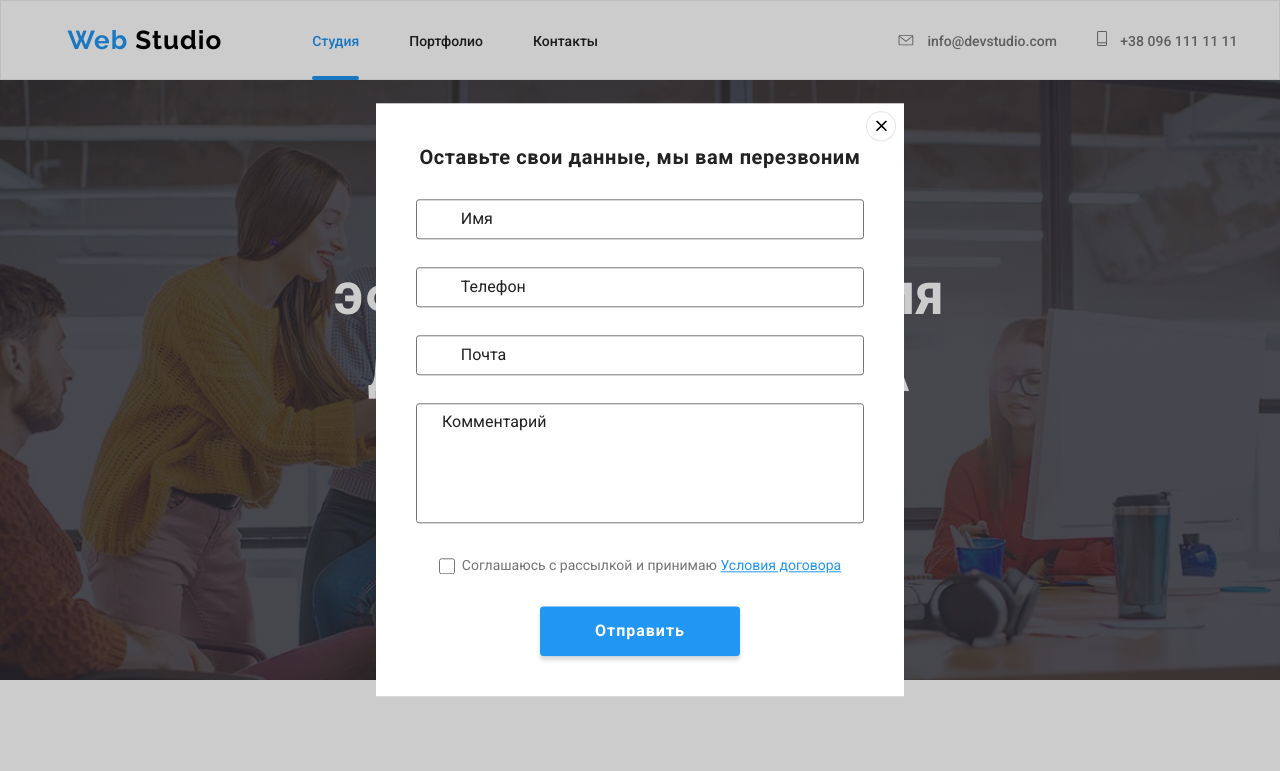
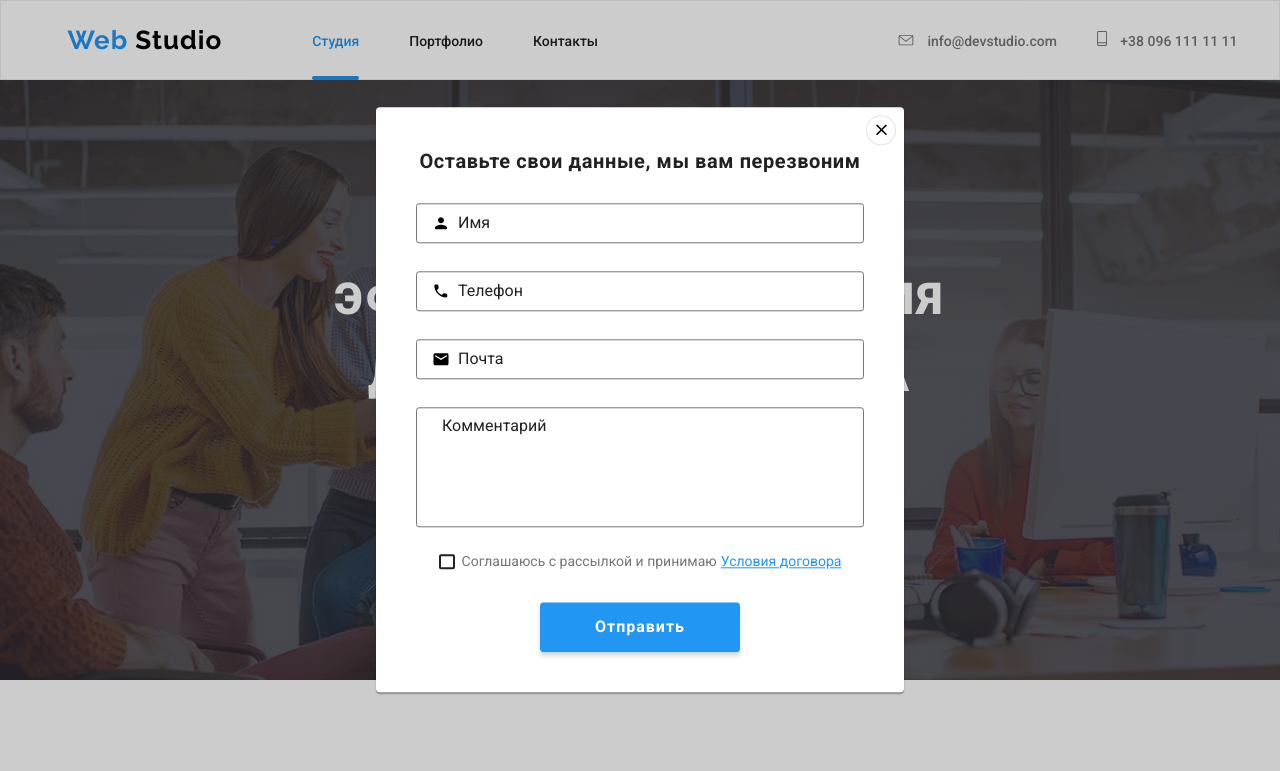
Before and after one commit to Tetiana2019/goit-markup-hw-06, a plain HTML site: page index.html in a window 1280 px wide. Both pictures are taken after a click on the button "Заказать услугу". Shown: the top 771 px of the page. Drawn offline with nearby package versions, Linux system fonts and the light colour scheme.

Commit message:
modal done

```diff
--- a/css/style.css
+++ b/css/style.css
@@ -6,7 +6,6 @@
   top: 0;
   padding-top: 25px;
   padding-left: 25px;
-  /* position: fixed; */
   width: 100%;
 }
 .header-nav {
@@ -558,6 +557,10 @@ footer {
   top: 50%;
   left: 50%;
   padding: 40px;
+  background: var(--primary-bg-color);
+  box-shadow: 0px 2px 1px rgba(0, 0, 0, 0.2), 0px 1px 1px rgba(0, 0, 0, 0.14),
+    0px 1px 3px rgba(0, 0, 0, 0.12);
+  border-radius: 4px;
   transform: translate(-50%, -50%);
   transition: all 200ms var(--timing-function);
 }
@@ -571,8 +574,10 @@ footer {
   color: var(--secondary-text-color);
 }
 .form-field {
-  margin-bottom: 20px;
   position: relative;
+}
+.form-field:not(:last-child) {
+  margin-bottom: 28px;
 }
 .modal-input {
   width: 100%;
@@ -580,31 +585,14 @@ footer {
   margin: 0;
   border-radius: 3px;
   border: 1px solid var(--primary-text-color);
-  padding: 11px 16px;
+  padding: 11px 42px;
   cursor: pointer;
-}
-.form-field {
-  margin-bottom: 28px;
 }
 .form-label {
   position: absolute;
   top: 50%;
-  left: 10%;
+  left: 42px;
   transform: translateY(-50%);
-}
-.modal-input:focus {
-  border: 1px solid red;
-}
-.modal-input:focus + .form-label {
-  color: red;
-  transform: translate(-25px, -40px);
-  font-size: 12px;
-  line-height: 14px;
-  transition: transform 250ms var(--timing-function);
-}
-.modal-checkbox {
-  display: flex;
-  margin-top: 20px;
 }
 .modal-close {
   position: absolute;
@@ -635,133 +623,73 @@ footer {
   left: 26px;
   transform: translateY(-10%);
 }
-.modal-input:focus + .textarea-label {
-  transform: translate(-5px, -32px);
-}
 .modal-checkbox {
   display: flex;
   align-items: center;
   justify-content: center;
+  margin-top: 20px;
   margin-bottom: 30px;
-}
-.modal-checkbox input[type="checkbox"] {
-  width: 16px;
-  height: 16px;
-  border: 2px solid red;
-}
-.modal-checkbox label {
-  margin-left: 7px;
   font-size: 14px;
   line-height: 1.5;
   color: var(--primary-text-color);
 }
 .policy-link {
   color: var(--accent-color);
+  margin-left: 4px;
 }
 .modal-btn {
   max-width: 200px;
   width: 100%;
 }
-/* .costomer-icon {
+.modal-input:focus + .form-label,
+.modal-input:not(:placeholder-shown) + .form-label {
+  color: var(--accent-color);
+  transform: translate(-25px, -40px);
+  font-size: 12px;
+  line-height: 14px;
+  transition: transform 250ms var(--timing-function);
+}
+.modal-input:focus + .textarea-label,
+.modal-input:not(:placeholder-shown) + .textarea-label {
+  transform: translate(-5px, -32px);
+}
+
+.form-icon {
   position: absolute;
+  display: inline-block;
   width: 18px;
   height: 18px;
-} */
-/* .modal-close::before{
-   content: "";
-   color: #337AB7;
-   position: absolute;
-    transform: rotate(45deg);
- top: 8px;
-  right: 8px;
-  width: 40px;
-  height: 40px;
-  border-radius: 50%;
-  background: red;
-  background-image:   url(../images/modal-close.svg) ;
-  background-repeat: no-repeat;
-  background-position: center;
-  background-size: cover;
-   transition: all 0.3s cubic-bezier(0.77, 0, 0.2, 0.85);
-   */
-/*
-   border: 1px solid red;
-  border-radius: 50%;
-   top: 8px;
-  right: 8px;
-   background-repeat: no-repeat;
-  background-position: center;
-  background-size: cover; */
-
-/*
-.wrapper{
-  max-width: 1000px;
-  margin: 40px auto;
-  text-align: center;
-  position: relative;
+  top: 50%;
+  left: 16px;
+  transform: translateY(-50%);
 }
-.btn{
-  display: block;
-  margin: 0 auto;
-  width: 200px;
-  border: 2px solid darkcyan;
-  padding: 10px 30px;
-  color: darkcyan;
-  text-transform: uppercase;
-  font-family: arial;
-  cursor: pointer;
-  transition: .3s all;
+.modal-input:focus ~ .form-icon {
+  fill: var(--accent-color);
 }
-
-.btn:hover{
-  background-color: darkcyan;
-  color: white;
+.policy-checkbox {
+  /* -webkit-appearance: none;
+  -moz-appearance: none;
+  appearance: none; */
+  position: absolute;
+  width: 1px;
+  height: 1px;
+  margin: -1px;
+  bottom: 0;
+  padding: 0;
+  clip: rect(0 0 0 0);
+  overflow: hidden;
 }
-
-.popup{
-  display: block;
-  width: 260px;
-  background-color: darkcyan;
-  padding: 30px;
-  text-transform: uppercase;
-  font-family: arial;
-  color: white;
-  font-size: 14px;
-  position: absolute;
-  left: 50%;
-  transform: translate(-50%);
-  top: -999px;
-  transition: .5s all linear;
+.policy-icon {
+  display: inline-block;
+  width: 16px;
+  height: 15px;
+  border-radius: 2px;
+  border: 2px solid var(--secondary-text-color);
+  margin-right: 7px;
 }
-
-.popup input{
-  width: 100%;
-  border: 0;
-  margin: 10px 0;
-  height: 35px;
-  padding: 5px;
-  outline: none;
+.policy-checkbox:checked + .policy-icon {
+  background-color: var(--accent-color);
+  border: none;
+  background-image: url(../images/check.svg);
+  background-size: contain;
 }
-
-.submit{
-  background-color: #fff;
-  cursor: pointer;
-}
-
-#callback{
-  display: none;
-}
-
-#callback:checked ~ .popup{
-  top: 200px;
-}
-
-.close{
-  display: block;
-  position: absolute;
-  transform: rotate(45deg);
-  font-size: 24px;
-  top: 5px;
-  right: 10px;
-  cursor: pointer;
-} */
--- a/index.html
+++ b/index.html
@@ -401,11 +401,12 @@
               type="text"
               name="costomer-name"
               id="costomer-name"
+              placeholder=" "
             />
             <label class="form-label" for="costomer-name">Имя</label>
-            <!-- <svg class="costomer-icon">
+            <svg class="form-icon">
               <use href="./css/SVG/symbol-defs-2.svg#icon-name"></use>
-            </svg> -->
+            </svg>
           </div>
           <div class="form-field">
             <input
@@ -413,8 +414,12 @@
               type="tel"
               name="costomer-phone"
               id="costomer-phone"
+              placeholder=" "
             />
             <label class="form-label" for="costomer-phone">Телефон</label>
+            <svg class="form-icon">
+              <use href="./css/SVG/symbol-defs-2.svg#icon-phone"></use>
+            </svg>
           </div>
           <div class="form-field">
             <input
@@ -422,14 +427,19 @@
               type="email"
               name="costomer-email"
               id="costomer-email"
+              placeholder=" "
             />
             <label class="form-label" for="costomer-email">Почта</label>
+            <svg class="form-icon">
+              <use href="./css/SVG/symbol-defs-2.svg#icon-email"></use>
+            </svg>
           </div>
           <div class="form-field">
             <textarea
               class="modal-input textarea-input"
               name="costomer-comment"
               id="costomer-comment"
+              placeholder=" "
               rows="5"
             ></textarea>
             <label class="form-label textarea-label" for="costomer-comment"
@@ -437,13 +447,18 @@
             >
           </div>
         </form>
-        <div class="modal-checkbox">
-          <input type="checkbox" name="policy" id="policy" />
-          <label class="policy-label" for="policy">
-            Соглашаюсь с рассылкой и принимаю
-            <a class="policy-link" href="#">Условия договора</a></label
-          >
-        </div>
+        <label class="modal-checkbox">
+          <input
+            class="policy-checkbox"
+            type="checkbox"
+            name="policy"
+            id="policy"
+            placeholder=" "
+          />
+          <span class="policy-icon"></span>
+          Соглашаюсь с рассылкой и принимаю
+          <a class="policy-link" href="#">Условия договора</a>
+        </label>
         <button class="submit-btn modal-btn" type="submit">Отправить</button>
       </div>
     </div>
```
Also changed, not shown: images/check.svg (added).
